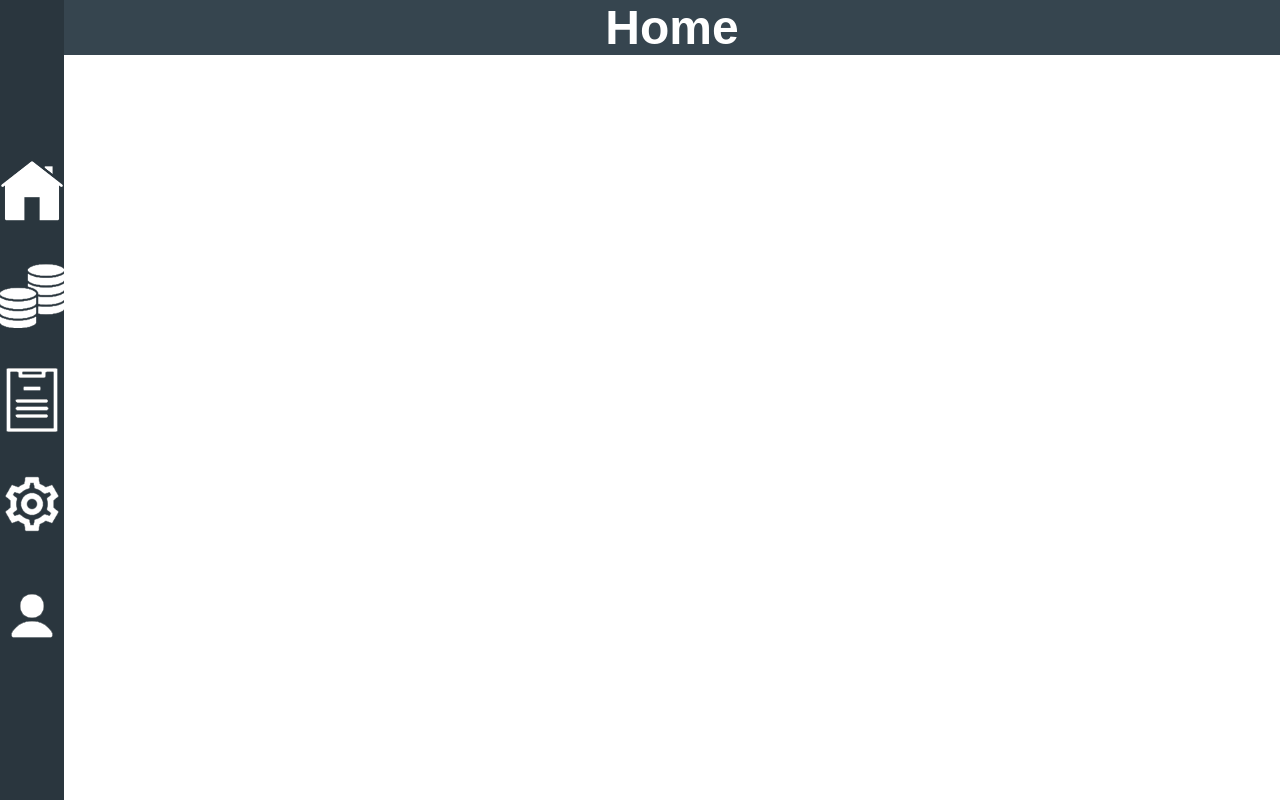
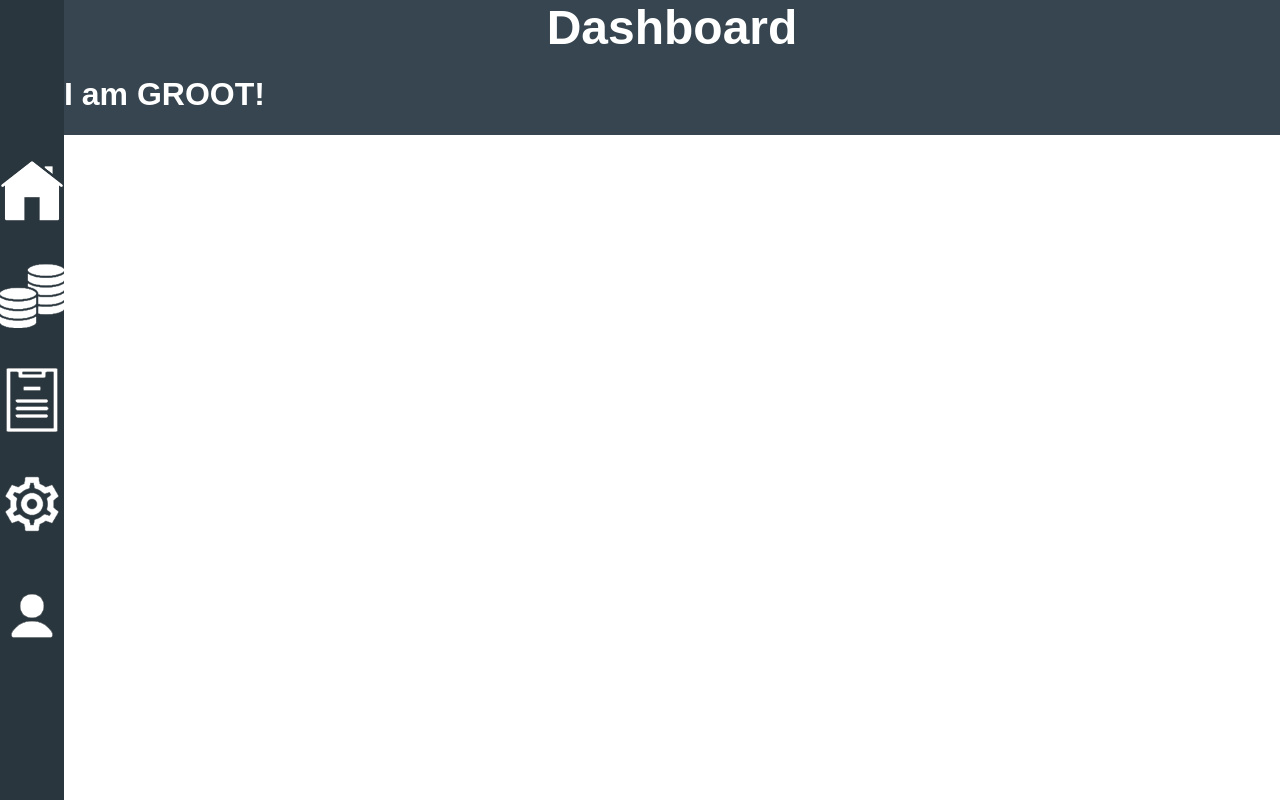
Before and after one commit to Syzco/pawncore, a Next.js app in the folder frontend/: page / in a window 1280 px wide. Built offline with nearby package versions, Linux system fonts and the light colour scheme.

Commit message:
Setup templates

```diff
--- /dev/null
+++ b/frontend/components/stage/main.js
@@ -0,0 +1,29 @@
+import Title from './title'
+import React from 'react'
+
+export default class Stage extends React.Component {
+     constructor(props) {
+          super(props)
+          this.title = ""
+     }
+
+     //Call in contstuctor to set title of pages.
+     setTitle(title) {
+          this.title = title
+     }
+
+     //Abstract
+     populateCenterStage() {
+          return;
+     }
+
+     render() {
+          return (
+               <div className="main-page">
+                    <Title title={this.title} />
+
+                    {this.populateCenterStage()}
+               </div>
+          )
+     }
+}
--- a/frontend/components/tab/main.js
+++ /dev/null
@@ -1,16 +0,0 @@
-import Title from '@Tab/title'
-import React from 'react'
-
-export default class Stage extends React.Component {
-     constructor(props) {
-          super(props)
-     }
-
-     render() {
-          return (
-               <div className="main-page">
-                    <Title title={this.props.title} />
-               </div>
-          )
-     }
-}
--- a/frontend/jsconfig.json
+++ b/frontend/jsconfig.json
@@ -4,9 +4,9 @@
          "paths": {
              "@Components/*": ["components/*"],
              "@Templates/*": ["templates/*"],
-             "@Nav/*": ["./components/nav/*"],
+             "@Nav/*": ["components/nav/*"],
              "@Info/*": ["components/info/*"],
-             "@Tab/*": ["components/tab/*"],
+             "@Stage/*": ["components/stage/*"],
              "@Assets/*": ["assets/*"]
          }
      }
--- a/frontend/pages/index.js
+++ b/frontend/pages/index.js
@@ -2,15 +2,38 @@
 // Icon License: Free aslong as given credit :
 
 import Navigation from '@Nav/main.js'
-import Stage from '@Tab/main.js'
+import React from 'react'
 
-function App() {
-    return (
-        <div className="main-container">
-             <Navigation />
-             <Stage title="Home" />
-        </div>
-    )
+import Dashboard from '@Templates/dashboard'
+
+export default class App extends React.Component {
+     constructor (props) {
+          super(props)
+
+          this.curTemplate = "dashboard"
+     }
+
+     loadTemplate() {
+          switch (this.curTemplate) {
+               case 'dashboard':
+                    return (
+                         <Dashboard />
+                    )
+                    break;
+          }
+     }
+
+     changeTemplate() {
+
+     }
+
+     render() {
+          return (
+               <div className="main-container">
+                    <Navigation />
+
+                    {this.loadTemplate()}
+               </div>
+          )
+     }
 }
-
-export default App
--- a/frontend/templates/dashboard.js
+++ b/frontend/templates/dashboard.js
@@ -0,0 +1,16 @@
+import Stage from '../components/stage/main'
+
+export default class Dashboard extends Stage {
+     constructor(props) {
+          super(props)
+          this.setTitle("Dashboard")
+     }
+
+     populateCenterStage() {
+          return (
+               <h1>
+                    I am GROOT!
+               </h1>
+          )
+     }
+}
```
Also changed, not shown: frontend/components/stage/content.js (added), frontend/components/stage/title.js (renamed from frontend/components/tab/title.js), frontend/components/tab/content.js (deleted), 1 other file (tests, documents, lock files or other folders).
